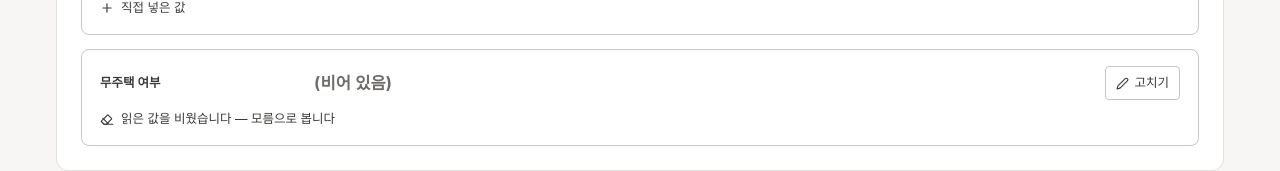
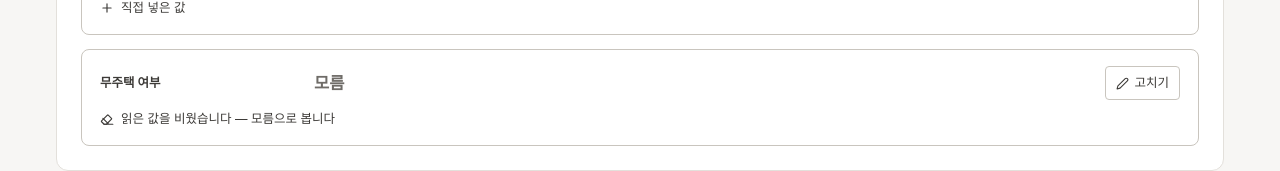
Before and after one commit to xnsl291/housing-finance-eligibility-agent, a React (Vite) app in the folder web/: page /_components in a window 1280 px wide. Shown: the part 7260-7431 px from the top of the page. Built offline with nearby package versions, Linux system fonts and the light colour scheme; a web font is replaced by a local one.

Commit message:
읽은 항목 줄의 빈 값 표기를 '모름'으로 통일
- 같은 상태를 줄에서는 '(비어 있음)', 근거 줄과 드롭다운에서는 '모름'으로 불러 말이 엇갈리던 문제
- 값이 null이면 '모름'으로 보임
- 빈 값 표기 테스트 추가

```diff
--- a/web/src/components/ReadItemRow.tsx
+++ b/web/src/components/ReadItemRow.tsx
@@ -15,7 +15,10 @@ import styles from "./ReadItemRow.module.css";
 
 interface ReadItemRowProps {
   label: string;
-  /** 보여 줄 값(억·만 표기, 한국어 이름표 등). null이면 비어 있음 */
+  /**
+   * 보여 줄 값(억·만 표기, 한국어 이름표 등). null이면 '모름'으로 보인다. 근거 줄("모름으로 봅니다")과
+   * 드롭다운 첫 칸("— 모름 —")이 같은 상태를 '모름'이라 부르므로 여기도 같은 말을 쓴다
+   */
   value: string | null;
   unit?: string;
   /** 근거 한 줄(<Provenance>) */
@@ -44,7 +47,7 @@ export function ReadItemRow({ label, value, unit, provenance, editor }: ReadItem
           <span className={styles.chip}>고치는 중</span>
         ) : (
           <>
-            <span className={`${styles.value} ${value === null ? styles.empty : ""} num`}>{value ?? "(비어 있음)"}</span>
+            <span className={`${styles.value} ${value === null ? styles.empty : ""} num`}>{value ?? "모름"}</span>
             {unit && value !== null && <span className={styles.unit}>{unit}</span>}
           </>
         )}
```
Also changed, not shown: 1 other file (tests, documents, lock files or other folders).
